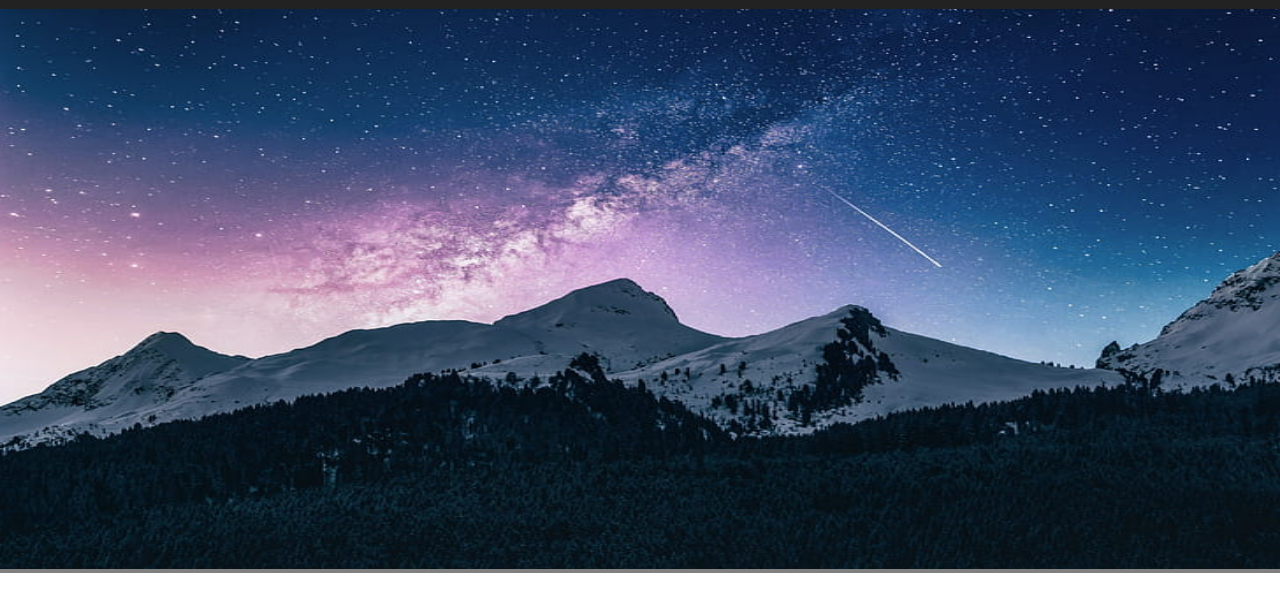
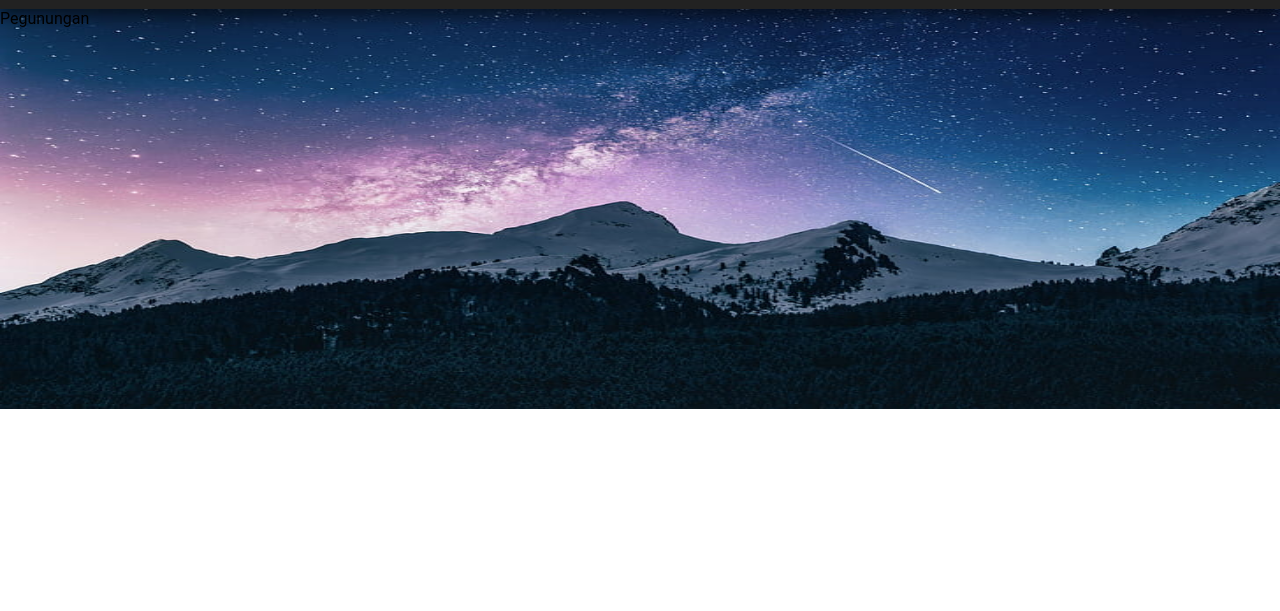
Before and after one commit to Treenzzgod/web-basic-seal, a plain HTML site: page dashboard.html in a window 1280 px wide. Shown: the part 41-652 px from the top of the page. Drawn offline with Linux system fonts and the light colour scheme.

Commit message:
resize background fix

```diff
--- a/css/dashboard.css
+++ b/css/dashboard.css
@@ -78,8 +78,10 @@ body {
 .active:hover {
     color: white !important;
 }
-.background-color{
-    background-color: grey;
+
+.teksgambar{
+    background-image: url(/images/background.jpg);
+    min-height: 50vh;
     width: 100%;
-
+    background-size: 100% 100%;
 }
--- a/dashboard.html
+++ b/dashboard.html
@@ -1,12 +1,14 @@
 <!DOCTYPE html>
 <html lang="en">
+
 <head>
     <meta charset="UTF-8">
     <meta name="viewport" content="width=device-width, initial-scale=1.0">
     <meta http-equiv="X-UA-Compatible" content="ie=edge">
-    <link rel="stylesheet"href="css/dashboard.css">
+    <link rel="stylesheet" href="css/dashboard.css">
     <title>Dashboard</title>
 </head>
+
 <body>
     <div class="fContainer">
         <nav class="wrapper">
@@ -16,16 +18,19 @@
             </div>
             <ul class="navigasi">
                 <li><a href="dashboard.html" class="active">Home</a></li>
-                <li><a href="profile.html" >About</a></li>
-                <li><a href="https://github.com/Treenzzgod" >Contact</a></li>
+                <li><a href="profile.html">About</a></li>
+                <li><a href="https://github.com/Treenzzgod">Contact</a></li>
             </ul>
         </nav>
     </div>
-    <div class="background-color">
-        <div class="background">
+    <!-- <div class="background-color">
+        <div class="background"><p>giovanni</p>
             <img src="images/background.jpg" alt="" style="width: 100%; height: 70vh;">
         </div>
+    </div> -->
+    <div class="teksgambar">
+        <p>Pegunungan</p>
     </div>
+</body>
 
-</body>
 </html>
```
